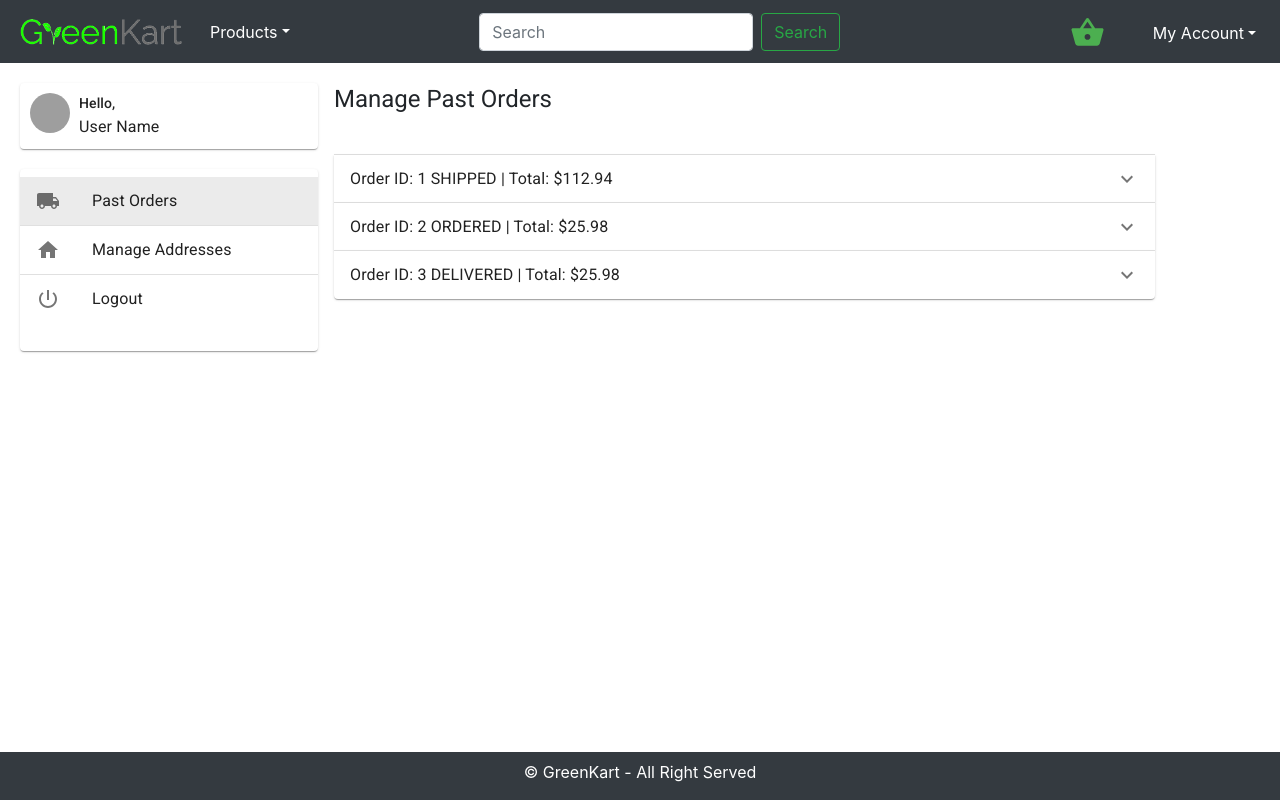
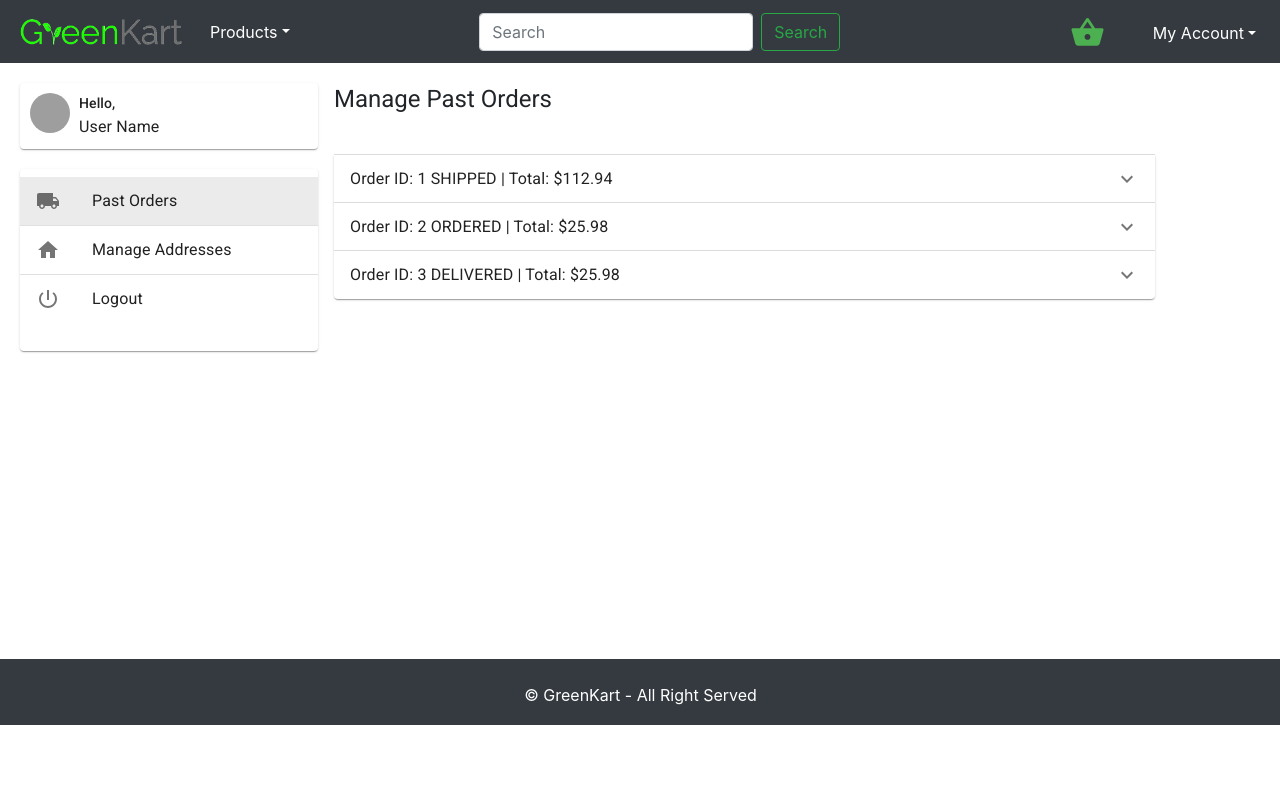
Before and after one commit to hireign/greenkart, a React (Create React App) app: page /user in a window 1280 px wide. Built offline with nearby package versions, Linux system fonts and the light colour scheme; grey boxes are pictures that could not be loaded.

Commit message:
Changes for footer

```diff
--- a/src/components/FooterComponent/FooterComponent.scss
+++ b/src/components/FooterComponent/FooterComponent.scss
@@ -1,15 +1,10 @@
 .footer-middle{
-    background: #B8B4B3;
-    color: FEFBFA;
-
-    position: fixed;
-  left:
-  0;
-  bottom: 0;
-  width: 100%;
-  background-color: red;
-  color: white;
-  text-align: center;
+  background: #B8B4B3;
+  padding-top: 3rem;
+  color: FEFBFA;
+  padding-bottom: 2px;
+  padding-left:1px;
+  padding-top:1rem;
 }
 
 .footer-bottom{
--- a/src/components/SignInComponent/LoginComponent.jsx
+++ b/src/components/SignInComponent/LoginComponent.jsx
@@ -50,7 +50,7 @@ class LoginComponent extends Component {
             </div>
           </div>
         </div>
-        <br></br><br></br><br></br>
+        <br></br><br></br><br></br><br></br><br></br>
       </div>
     );
   }
--- a/src/pages/ContactDetail.js
+++ b/src/pages/ContactDetail.js
@@ -7,7 +7,7 @@ class Contact extends Component {
     return (
       <div>
         <ContactDetail />
-
+        <br></br><br></br>
       </div>
     );
   }
--- a/src/pages/UserProfile/UserProfile.jsx
+++ b/src/pages/UserProfile/UserProfile.jsx
@@ -63,7 +63,7 @@ function UserProfile(props) {
                 </Grid>
             </Grid>
             <br></br>
-            <br></br><br></br><br></br><br></br>
+            <br></br><br></br><br></br><br></br><br></br><br></br><br></br><br></br><br></br><br></br><br></br>
         </div>
     )
 }
```
